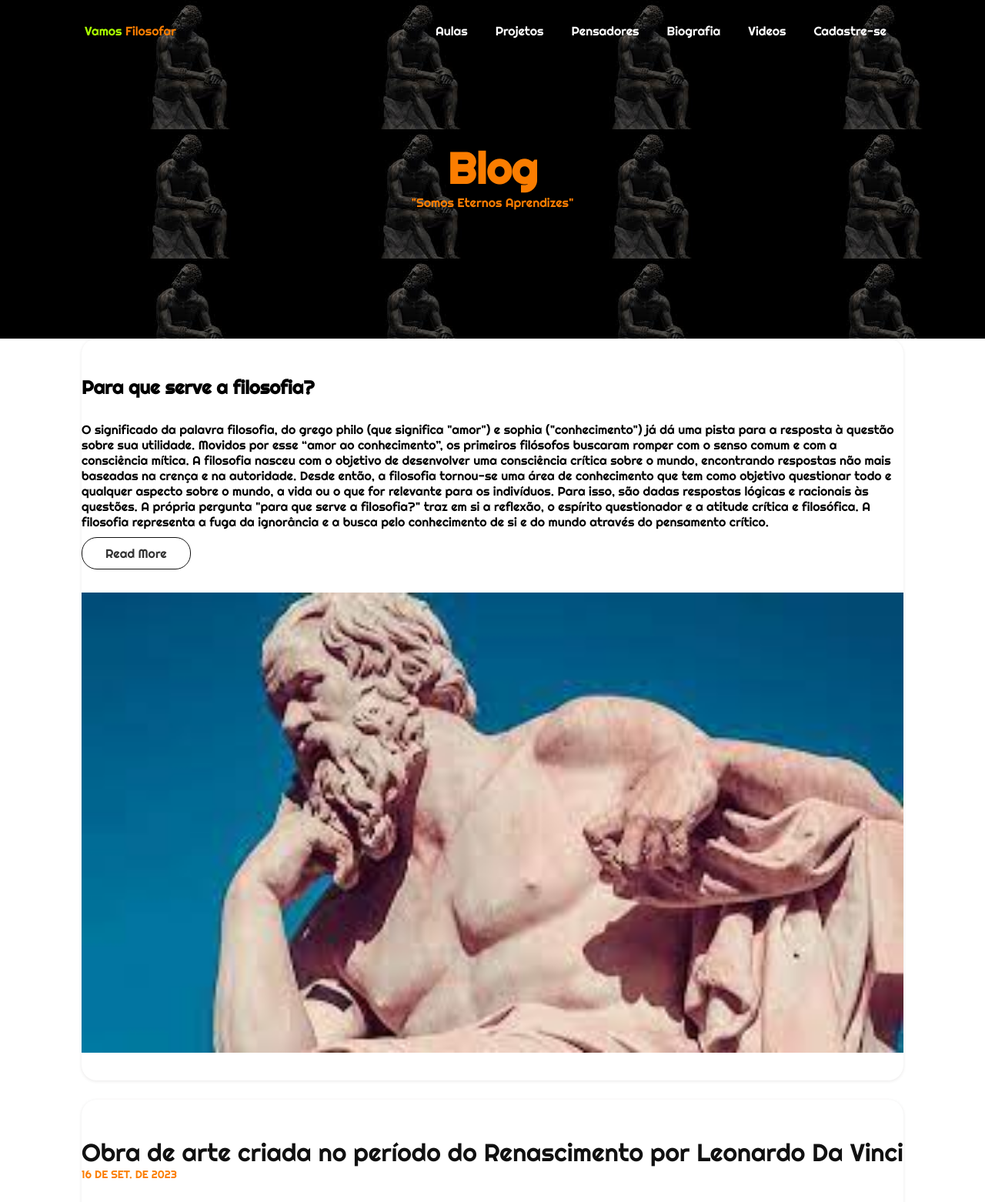
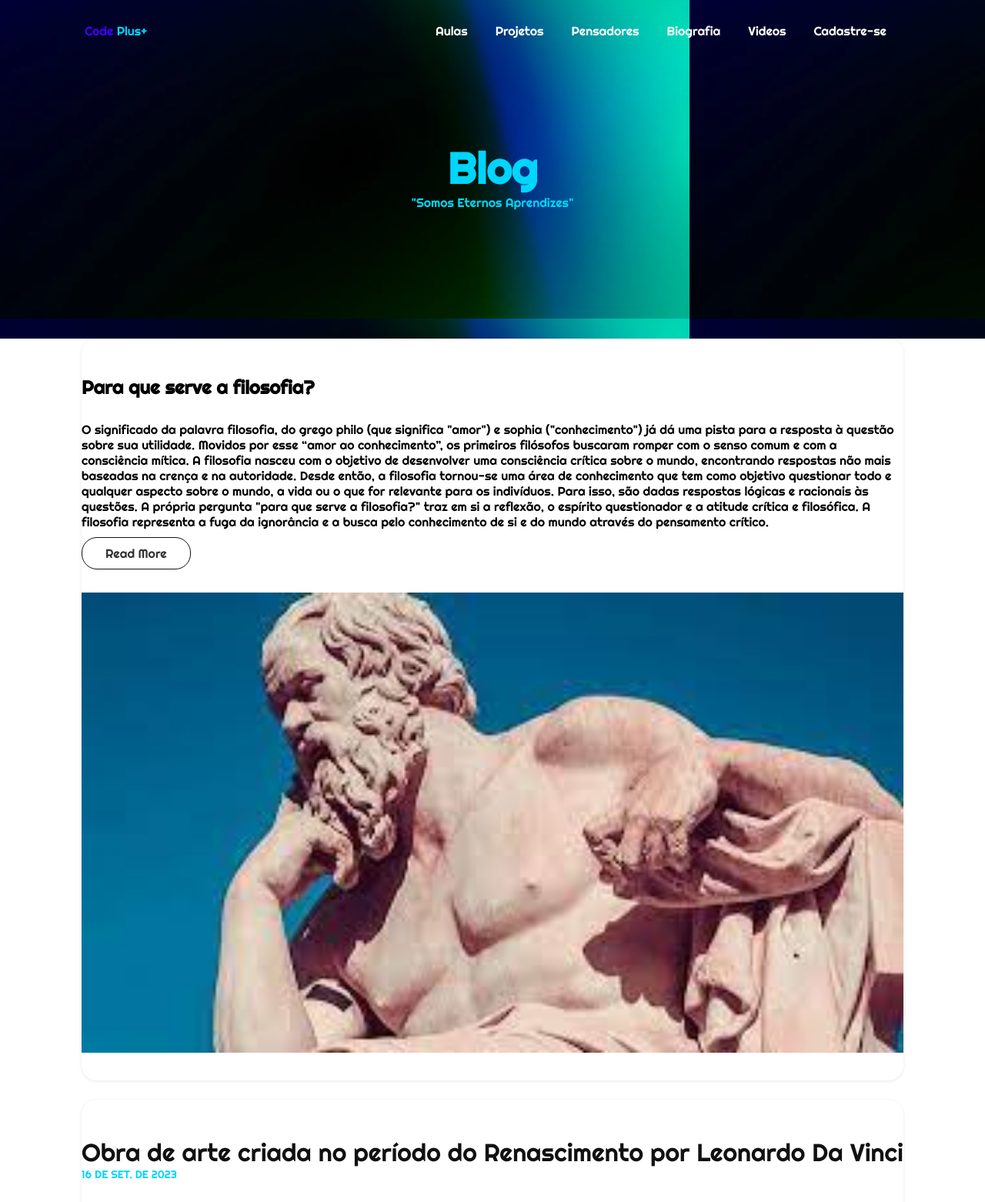
Before and after one commit to josecarlos006/blog, a plain HTML site: page index.html in a window 1280 px wide. Shown: the top 1562 px of the page at 77% size. Drawn offline with Linux system fonts and the light colour scheme.

Commit message:
Update Extreme

```diff
--- a/index.html
+++ b/index.html
@@ -7,15 +7,15 @@
 
     <link rel="stylesheet" href="/main.css">
     <script src="main.js"></script>
-    <link rel="shortcut icon" href="/img/unnamed.ico" type="image/x-icon">
+    <link rel="shortcut icon" href="/img/icon.png" type="image/x-icon">
 
-    <title>Vamos Filosofar | Blog</title>
+    <title>Code Plus+ | Blog</title>
 </head>
 <body>
     <div class="contenedor-header">
         <header>
             <div>
-                <a href="#" class="logo">Vamos <span>Filosofar</span></a>
+                <a href="#" class="logo">Code <span>Plus+</span></a>
             </div>
             <nav id="nav">
                 <ul>
--- a/main.css
+++ b/main.css
@@ -16,9 +16,9 @@ html {
 
 :root {
     --container-color: black;
-    --second-color: #aaff00;
+    --second-color: #4000ff;
     --text-color: black;
-    --bg-color: #fb7d00;
+    --bg-color: #00d5fb;
 }
 
 ::selection {
@@ -55,7 +55,7 @@ button {
 
 /* MENU */
 .contenedor-header {
-    background: url("./img/background.jpeg");
+    background: url("./img/back.png");
     position: fixed;
     width: 100%;
     top: 0;
@@ -102,7 +102,7 @@ button {
 }
 
 .nav-responsive {
-    background: url("/img/background.jpeg");
+    background: url("/img/back.png");
     color: #fff;
     padding: 5px 10px;
     border-radius: 5px;
@@ -147,7 +147,7 @@ button {
     align-items: center;
 }
 .home{
-    background: url("./img/background.jpeg");
+    background: url("./img/back.png");
 }
 
 .home-text {
```
Also changed, not shown: html/aulas.html (+3 -3 lines), html/biografia.html (+3 -3 lines), html/cadastro.html (+2 -2 lines), html/login.html (+2 -2 lines), html/pensadores.html (+3 -3 lines), html/projetos.html (+3 -3 lines), html/videos.html (+3 -3 lines), img/back.png (added), img/icon.png (added).
